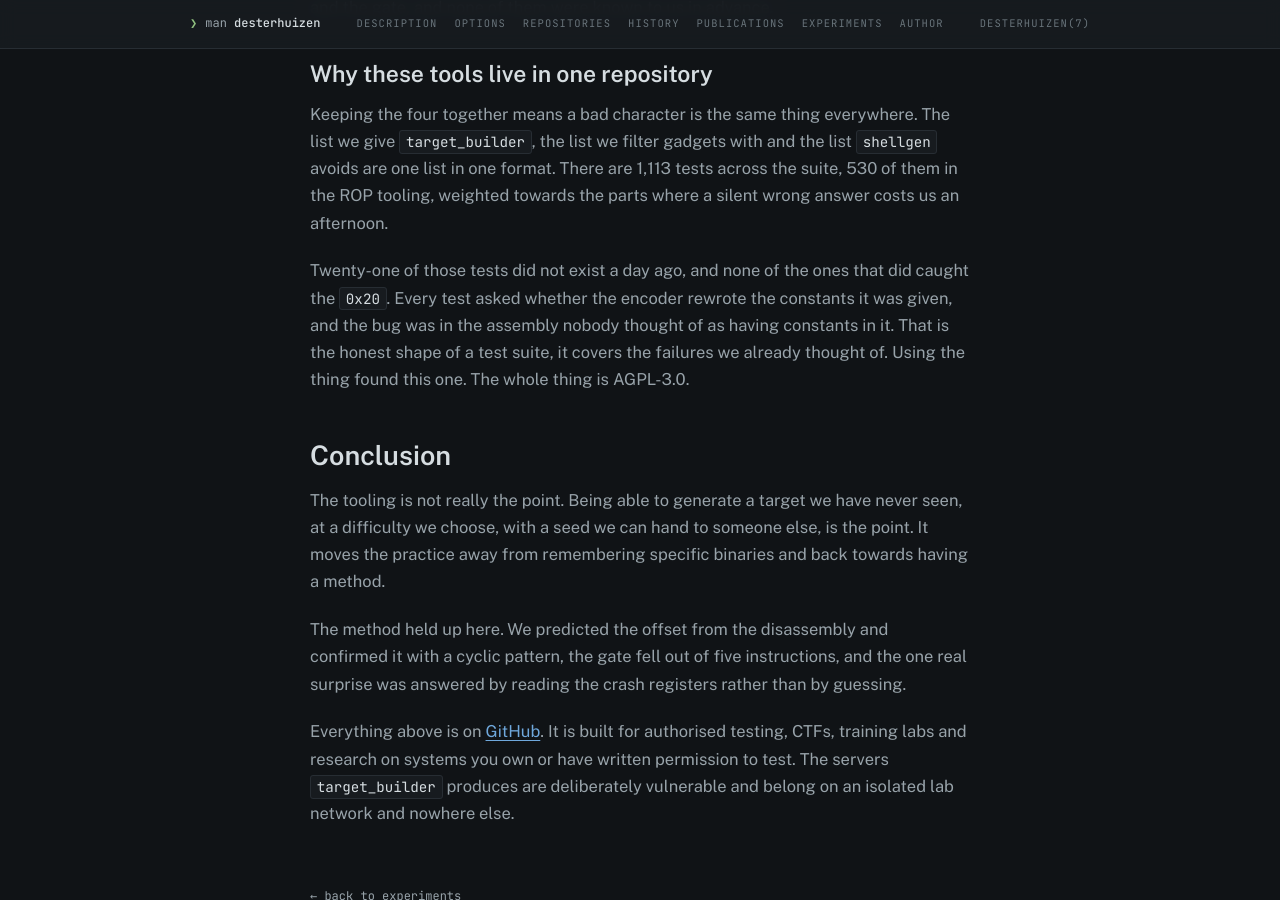
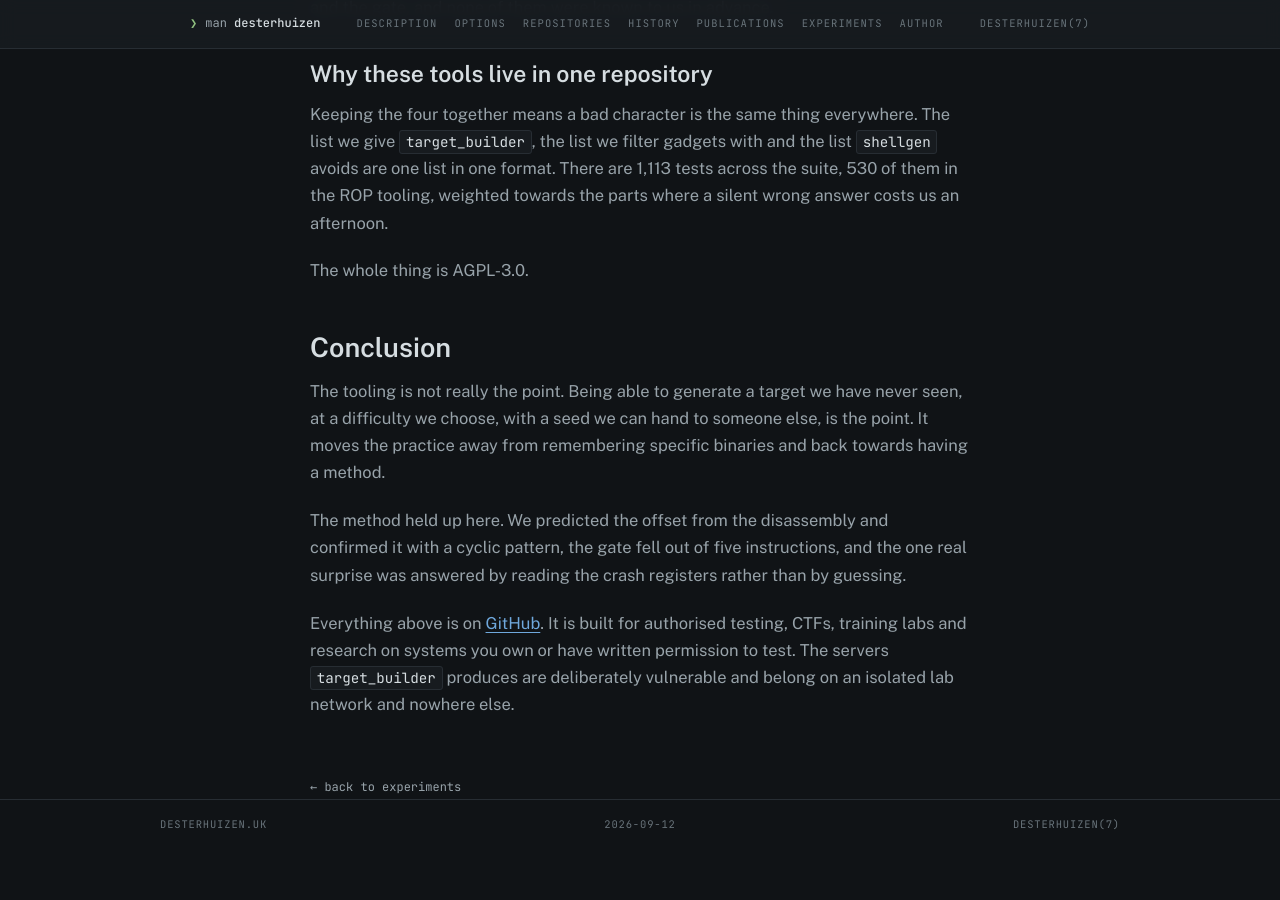
Before and after one commit to desterhuizen/desterhuizen.github.io, a Jekyll site: the page built from _posts/2026-09-10-from-seed-to-shell.md, in a window 1280 px wide and 900 px high, scrolled down 8834 px. Built offline with Jekyll 4.4.1, drawn with Linux system fonts in a browser that asks for light colours; some web fonts are replaced; after the commit the page ends 9693 px from its top, so only the background shows below that.

Commit message:
Refactor test suite description and license statement
Removed redundant information about test failures and clarified licensing.

```diff
--- a/_posts/2026-09-10-from-seed-to-shell.md
+++ b/_posts/2026-09-10-from-seed-to-shell.md
@@ -371,11 +371,7 @@ give `target_builder`, the list we filter gadgets with and the list `shellgen` a
 one list in one format. There are 1,113 tests across the suite, 530 of them in the ROP
 tooling, weighted towards the parts where a silent wrong answer costs us an afternoon.
 
-Twenty-one of those tests did not exist a day ago, and none of the ones that did caught the
-`0x20`. Every test asked whether the encoder rewrote the constants it was given, and the
-bug was in the assembly nobody thought of as having constants in it. That is the honest
-shape of a test suite, it covers the failures we already thought of. Using the thing found
-this one. The whole thing is AGPL-3.0.
+The whole thing is AGPL-3.0.
 
 # Conclusion
 
```
